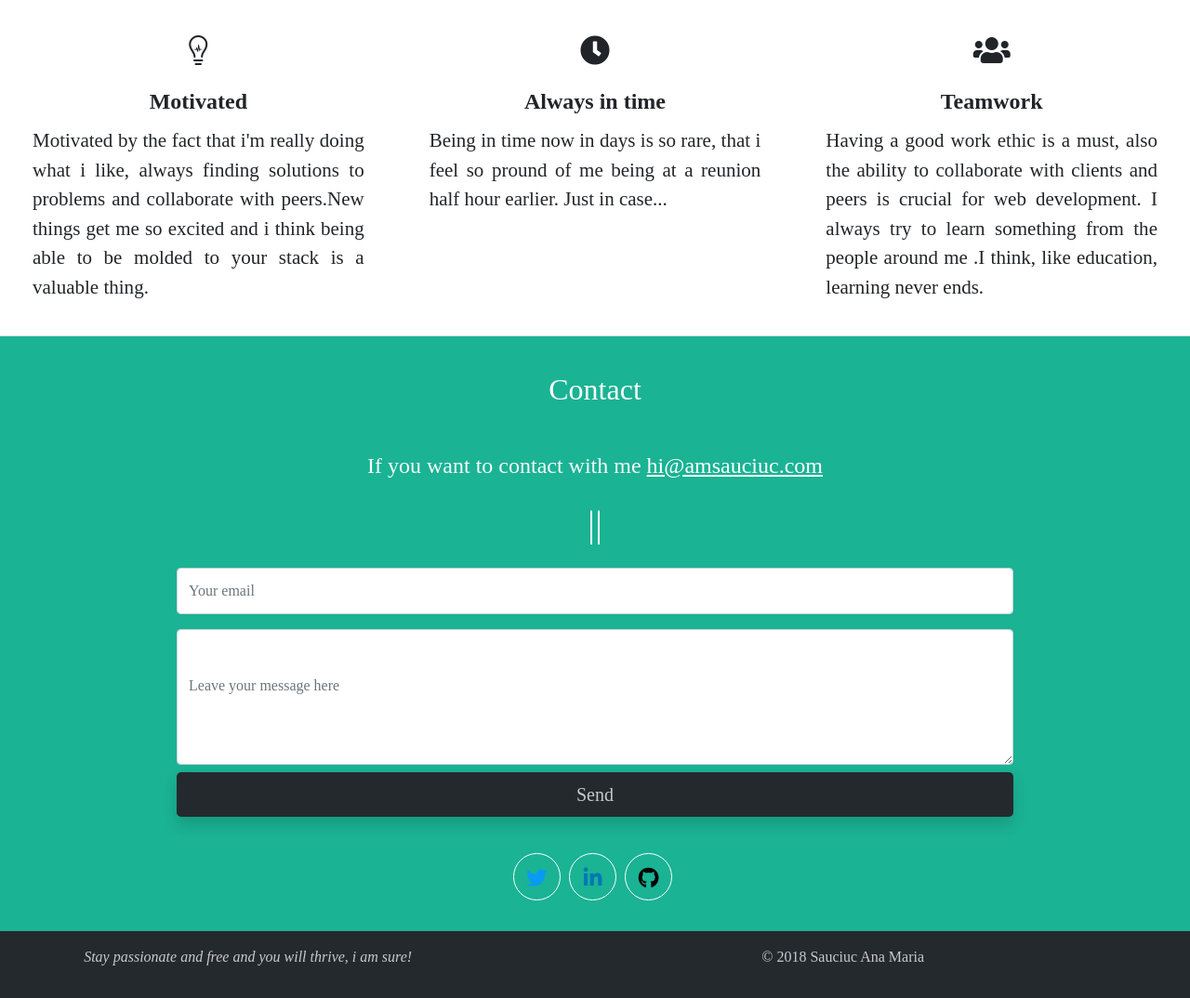
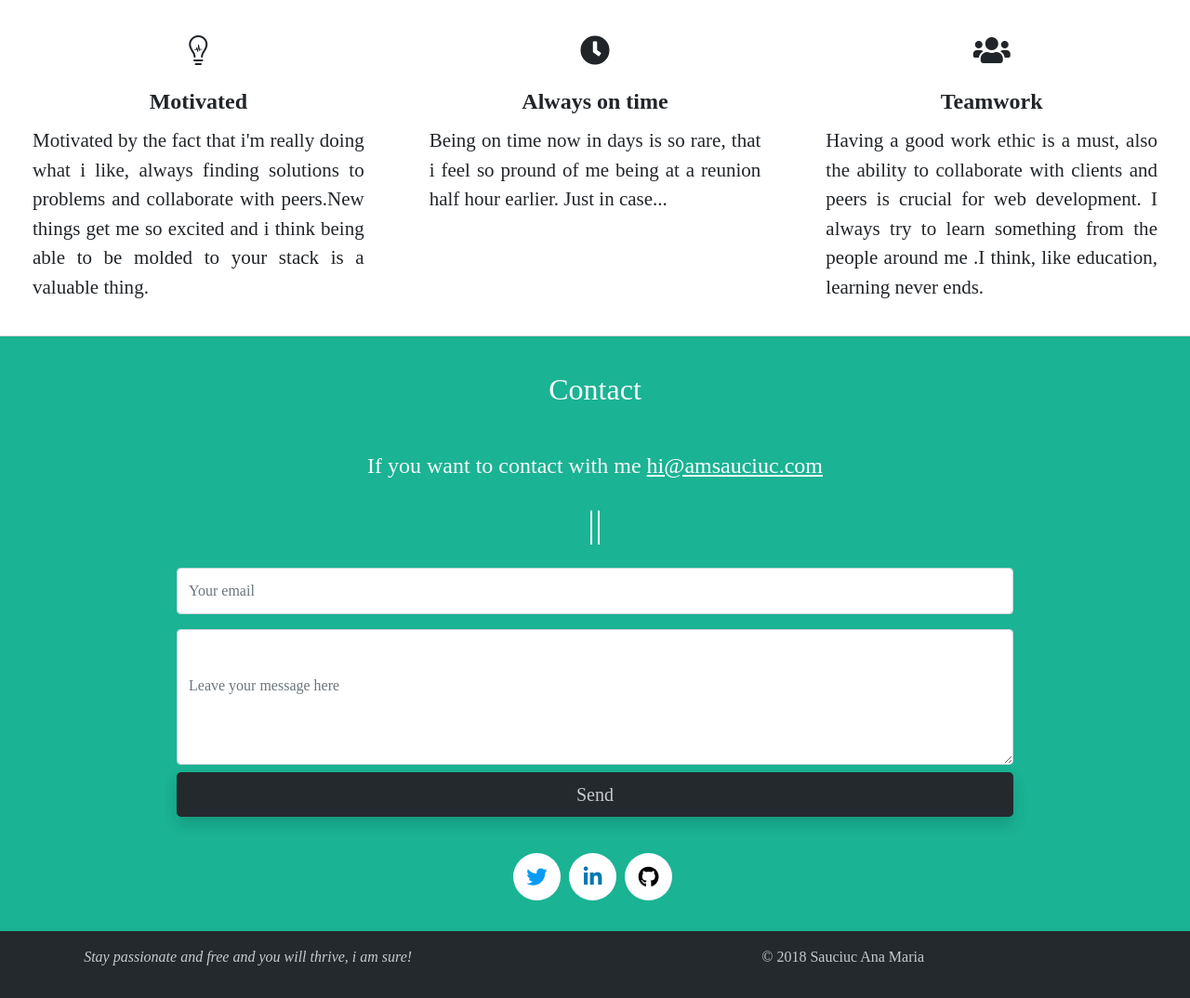
Before and after one commit to annasauciuc/All_In_One, a plain HTML site: page index.html in a window 1280 px wide. Shown: the part 2583-3657 px from the top of the page at 93% size. Drawn offline with nearby package versions, Linux system fonts and the light colour scheme; a web font is replaced by a local one.

Commit message:
changing the social icons background color

```diff
--- a/assets/css/style.css
+++ b/assets/css/style.css
@@ -206,7 +206,7 @@ a:hover {
 .social {
     width: 3.2rem;
     height: 3.2rem;
-    border: 0.1rem solid #ffffff;
+    background-color: rgb(255, 255, 255);
     border-radius: 100%;
     font-size: 1.4rem;
     line-height: 3.2rem;
@@ -214,7 +214,7 @@ a:hover {
 }
 
 .social:hover {
-    background-color: #ffffff;
+    background-color: #cfcccc;
     visibility: visible;
     -webkit-transform: scaleX(1);
     transform: scaleX(1);
--- a/index.html
+++ b/index.html
@@ -205,8 +205,8 @@
                 <div class="card col-xs-12 col-sm-6 col-md-4" data-aos="fade-down">
                     <i class="fas fa-clock"></i>
                     <div class="card-body">
-                        <h4 class="card-title font-weight-bold text-center" id="hireIntime" data-aos="fade-right">Always in time</h4>
-                        <p class="text-justify " id="hireIntimeText">Being in time now in days is so rare, that i feel so pround of me being at a reunion half hour earlier. Just in case...</p>
+                        <h4 class="card-title font-weight-bold text-center" id="hireIntime" data-aos="fade-right">Always on time</h4>
+                        <p class="text-justify " id="hireIntimeText">Being on time now in days is so rare, that i feel so pround of me being at a reunion half hour earlier. Just in case...</p>
                     </div>
                 </div>
                 <div class="card col-xs-12 col-sm-6 col-md-4" data-aos="fade-down">
```
